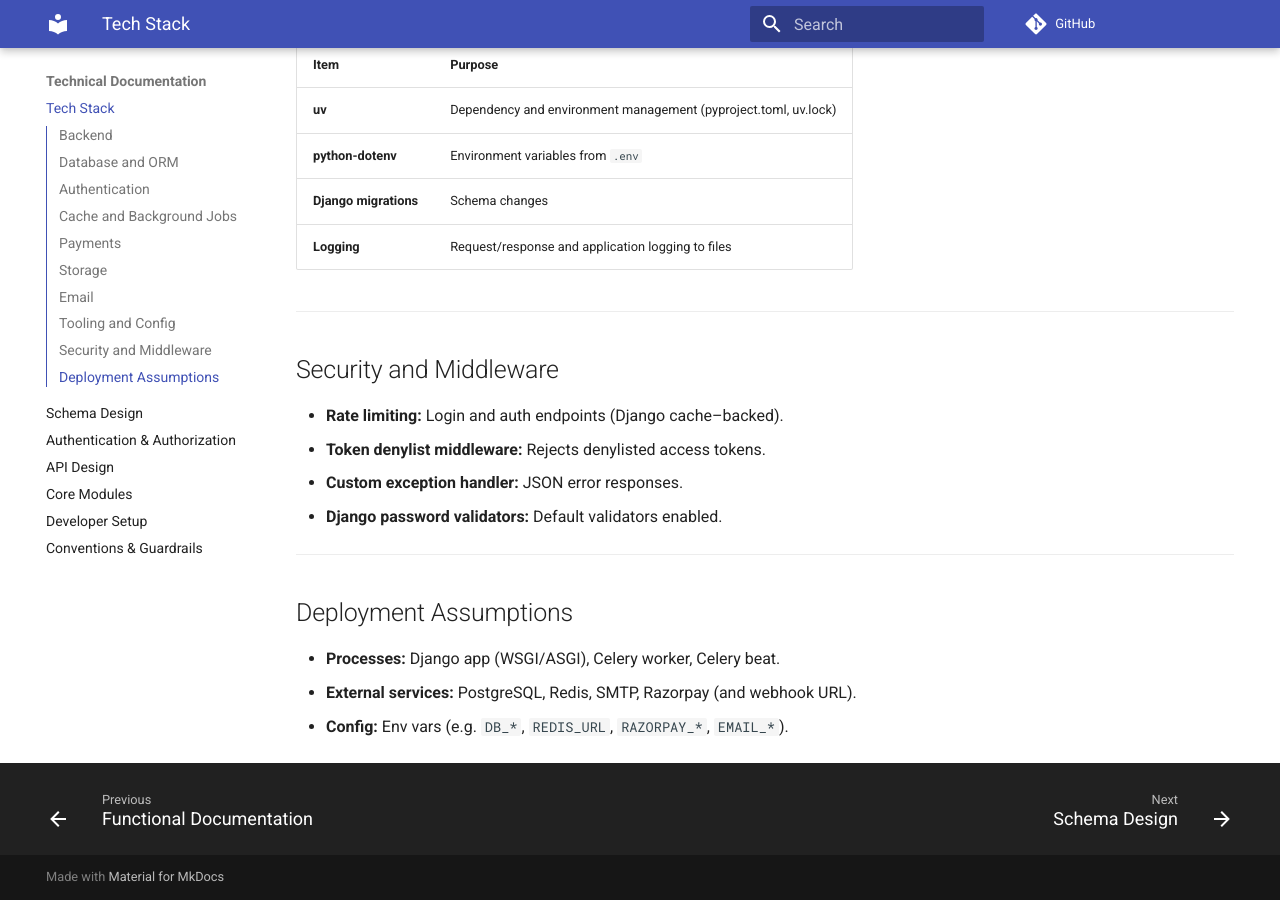
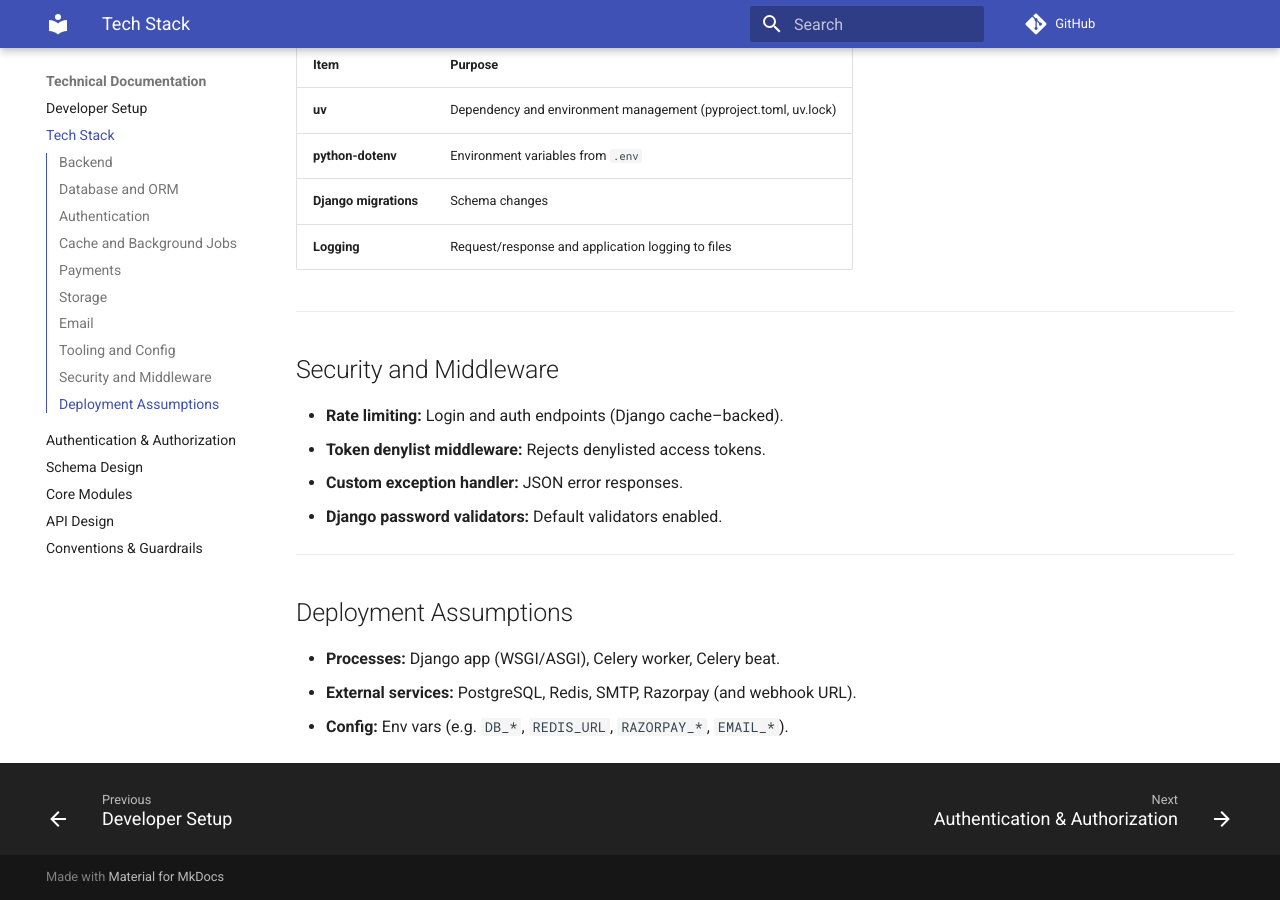
Before and after one commit to riddhima-gkmit/Songlist-Multitenant-Documentation, an MkDocs documentation site: the page built from docs/technical/tech-stack.md, in a window 1280 px wide and 900 px high, scrolled down 2838 px. Built offline with MkDocs 1.6.1 and Material for MkDocs 9.7.7, drawn with Linux system fonts in a browser that asks for light colours; comment, search, counter and statistics services are not loaded.

Commit message:
docs: reorder technical documentation for better readability

```diff
--- a/mkdocs.yml
+++ b/mkdocs.yml
@@ -39,12 +39,14 @@ markdown_extensions:
 nav:
   - Home:
       - Project Overview: index.md
+
   - Functional Documentation: functional-docs.md
+
   - Technical Documentation:
+      - Developer Setup: technical/developer-setup.md
       - Tech Stack: technical/tech-stack.md
+      - Authentication & Authorization: technical/authentication.md
       - Schema Design: technical/schema-design.md
-      - Authentication & Authorization: technical/authentication.md
+      - Core Modules: technical/core-modules.md
       - API Design: technical/api-design.md
-      - Core Modules: technical/core-modules.md
-      - Developer Setup: technical/developer-setup.md
       - Conventions & Guardrails: technical/conventions.md
```
